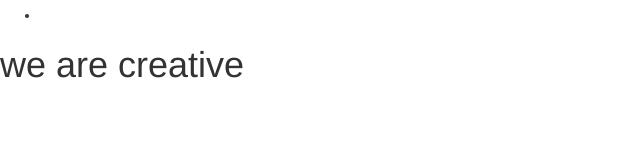
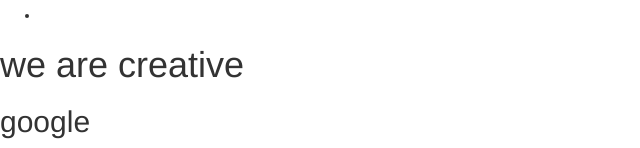
Before and after one commit to elnurelnur/project3, a PHP site: page / in a window 1280 px wide. Shown: the part 2735-2883 px from the top of the page, without its empty margins (0-640 px from the left). Before the commit the page ends 2813 px from the top, so only its background shows below. Run offline with PHP 8.4, Linux system fonts and the light colour scheme; some libraries are stand-ins or nearby versions.

Commit message:
h2 was added

```diff
--- a/index.php
+++ b/index.php
@@ -10,6 +10,7 @@
 <main class="main-section">
 
 <h1>we are creative</h1>
+<h2>google</h2>
 
 </main>
 
```
